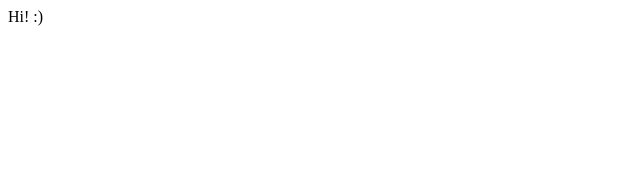
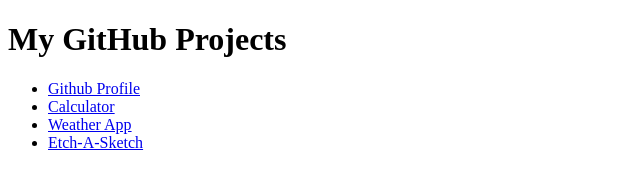
Before and after one commit to aceus0/aceus0.github.io, a plain HTML site: page index.html in a window 1280 px wide. Shown: the whole page, without its empty margins (0-640 px from the left). Drawn offline with Linux system fonts and the light colour scheme.

Commit message:
displayed some projects

```diff
--- a/index.html
+++ b/index.html
@@ -1,11 +1,19 @@
 <!DOCTYPE html>
 <html lang="en">
-<head>
-    <meta charset="UTF-8">
-    <meta name="viewport" content="width=device-width, initial-scale=1.0">
+  <head>
+    <meta charset="UTF-8" />
+    <meta name="viewport" content="width=device-width, initial-scale=1.0" />
     <title>Justin Hughes</title>
-</head>
-<body>
-    Hi! :)
-</body>
+  </head>
+  <body>
+    <h1>My GitHub Projects</h1>
+    <ul>
+      <li><a href="https://github.com/aceus0">Github Profile</a></li>
+      <li><a href="https://aceus0.github.io/calculator/">Calculator</a></li>
+      <li><a href="https://aceus0.github.io/weather-app/">Weather App</a></li>
+      <li>
+        <a href="https://aceus0.github.io/etch-a-sketch/">Etch-A-Sketch</a>
+      </li>
+    </ul>
+  </body>
 </html>
```
